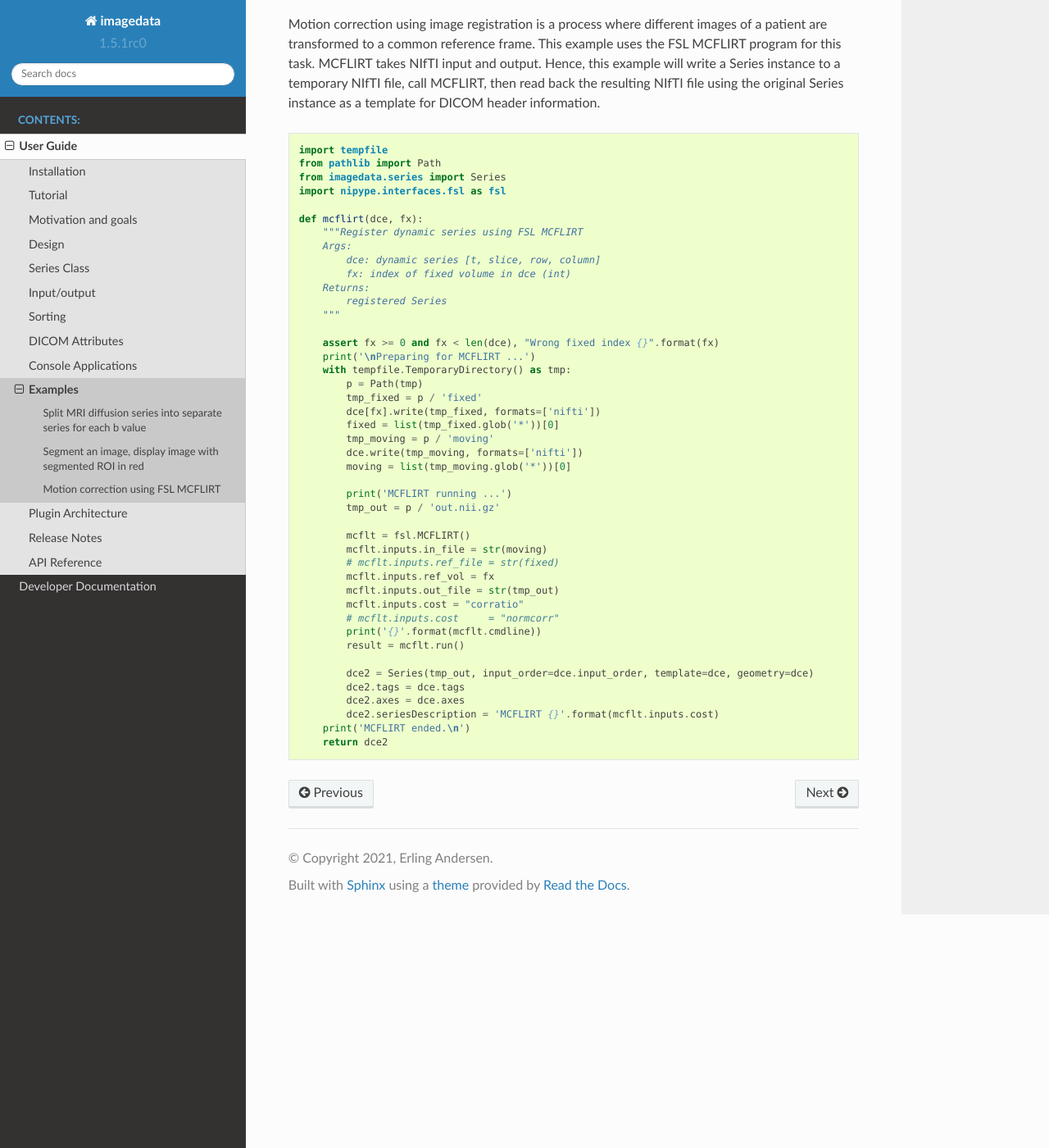
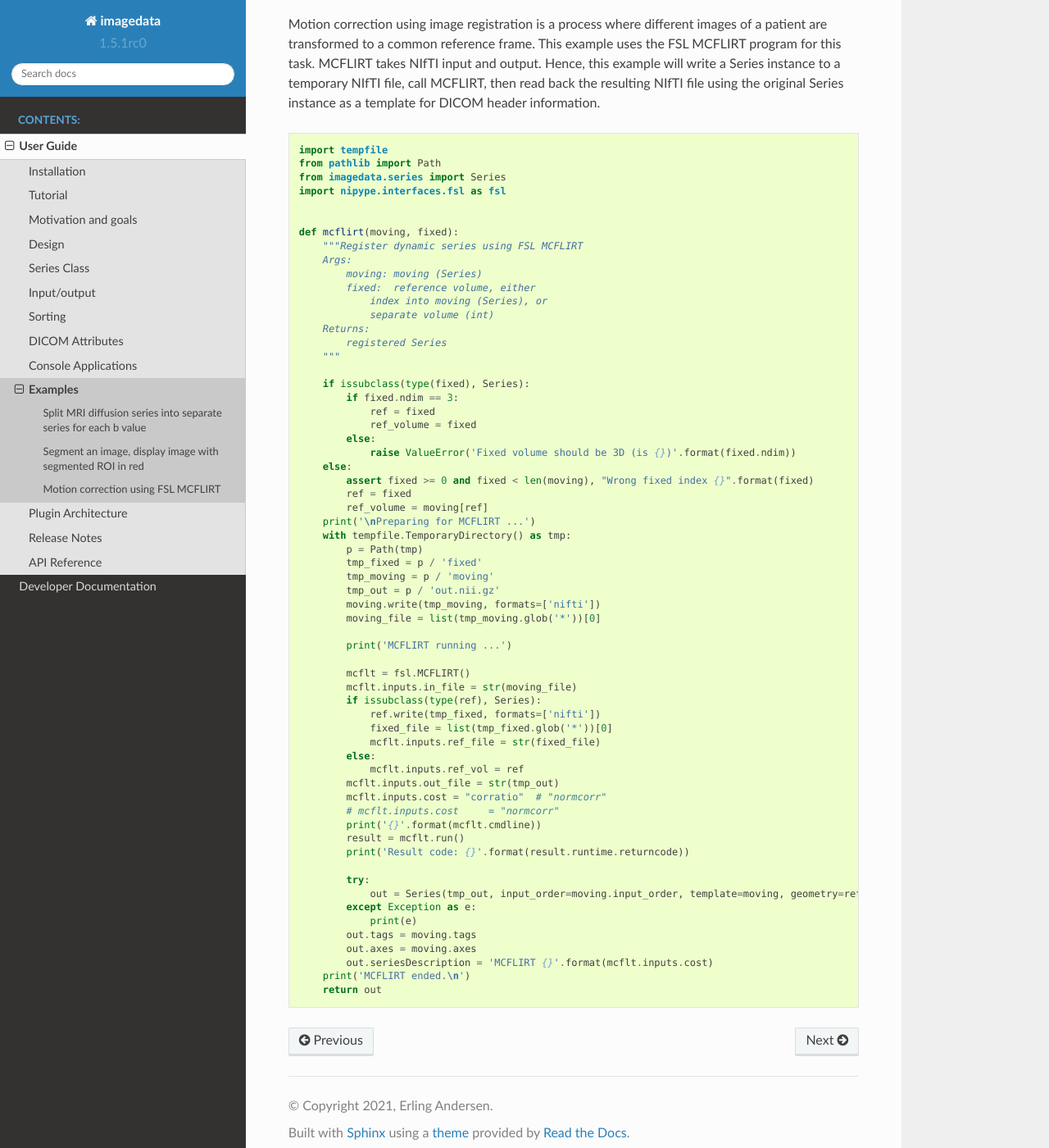
Before and after one commit to erling6232/imagedata, a Sphinx documentation site: the page built from docs/Examples.rst, in a window 1280 px wide and 1400 px high, scrolled down 1908 px. Shown: the whole window at 82% size. Built offline with Sphinx 7.4.7 and the Read the Docs theme 2.0.0, drawn with Linux system fonts in a browser that asks for light colours.

Commit message:
Updated example code for MCflirt.

```diff
--- a/docs/Examples.rst
+++ b/docs/Examples.rst
@@ -115,42 +115,60 @@ original Series instance as a template for DICOM header information.
     from imagedata.series import Series
     import nipype.interfaces.fsl as fsl
 
-    def mcflirt(dce, fx):
+
+    def mcflirt(moving, fixed):
         """Register dynamic series using FSL MCFLIRT
         Args:
-            dce: dynamic series [t, slice, row, column]
-            fx: index of fixed volume in dce (int)
+            moving: moving (Series)
+            fixed:  reference volume, either
+                index into moving (Series), or
+                separate volume (int)
         Returns:
             registered Series
         """
 
-        assert fx >= 0 and fx < len(dce), "Wrong fixed index {}".format(fx)
+        if issubclass(type(fixed), Series):
+            if fixed.ndim == 3:
+                ref = fixed
+                ref_volume = fixed
+            else:
+                raise ValueError('Fixed volume should be 3D (is {})'.format(fixed.ndim))
+        else:
+            assert fixed >= 0 and fixed < len(moving), "Wrong fixed index {}".format(fixed)
+            ref = fixed
+            ref_volume = moving[ref]
         print('\nPreparing for MCFLIRT ...')
         with tempfile.TemporaryDirectory() as tmp:
             p = Path(tmp)
             tmp_fixed = p / 'fixed'
-            dce[fx].write(tmp_fixed, formats=['nifti'])
-            fixed = list(tmp_fixed.glob('*'))[0]
             tmp_moving = p / 'moving'
-            dce.write(tmp_moving, formats=['nifti'])
-            moving = list(tmp_moving.glob('*'))[0]
+            tmp_out = p / 'out.nii.gz'
+            moving.write(tmp_moving, formats=['nifti'])
+            moving_file = list(tmp_moving.glob('*'))[0]
 
             print('MCFLIRT running ...')
-            tmp_out = p / 'out.nii.gz'
 
             mcflt = fsl.MCFLIRT()
-            mcflt.inputs.in_file = str(moving)
-            # mcflt.inputs.ref_file = str(fixed)
-            mcflt.inputs.ref_vol = fx
+            mcflt.inputs.in_file = str(moving_file)
+            if issubclass(type(ref), Series):
+                ref.write(tmp_fixed, formats=['nifti'])
+                fixed_file = list(tmp_fixed.glob('*'))[0]
+                mcflt.inputs.ref_file = str(fixed_file)
+            else:
+                mcflt.inputs.ref_vol = ref
             mcflt.inputs.out_file = str(tmp_out)
-            mcflt.inputs.cost = "corratio"
+            mcflt.inputs.cost = "corratio"  # "normcorr"
             # mcflt.inputs.cost     = "normcorr"
             print('{}'.format(mcflt.cmdline))
             result = mcflt.run()
+            print('Result code: {}'.format(result.runtime.returncode))
 
-            dce2 = Series(tmp_out, input_order=dce.input_order, template=dce, geometry=dce)
-            dce2.tags = dce.tags
-            dce2.axes = dce.axes
-            dce2.seriesDescription = 'MCFLIRT {}'.format(mcflt.inputs.cost)
+            try:
+                out = Series(tmp_out, input_order=moving.input_order, template=moving, geometry=ref_volume)
+            except Exception as e:
+                print(e)
+            out.tags = moving.tags
+            out.axes = moving.axes
+            out.seriesDescription = 'MCFLIRT {}'.format(mcflt.inputs.cost)
         print('MCFLIRT ended.\n')
-        return dce2
+        return out
```
